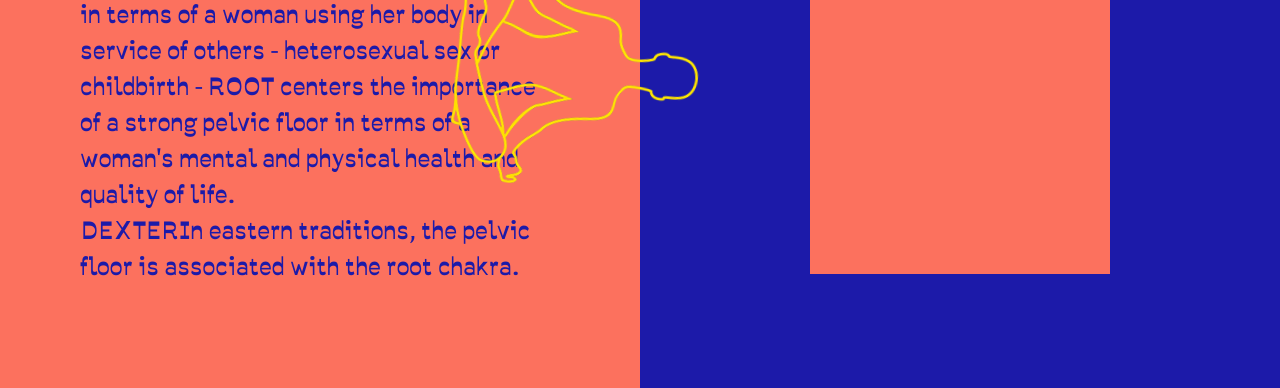
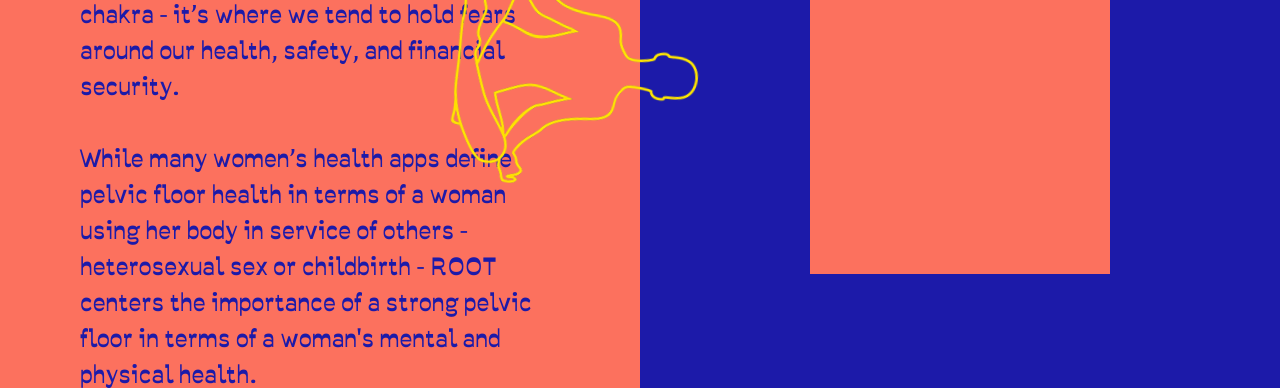
Before and after one commit to aylorbrown/pelvic-health, a plain HTML site: page index.html in a window 1280 px wide. Shown: the part 301-689 px from the top of the page. Drawn offline with Linux system fonts and the light colour scheme.

Commit message:
fixes text

```diff
--- a/index.html
+++ b/index.html
@@ -17,10 +17,9 @@
 
         <div class="left-sticky">
             <h1>ROOT</h1>
-            <p class="text">ROOT is a pelvic floor exercise app for people with vaginas. Tired of women's health apps that defines pelvic floor health in terms of a woman using her body in service of others - heterosexual sex or childbirth - ROOT centers the importance of a strong pelvic floor in terms of a woman's mental and physical health and quality of life.
-            <br>
-            DEXTERIn eastern traditions, the pelvic floor is associated with the root chakra.
-            </p>
+            <p class="text">ROOT is a pelvic floor exercise app for people with vaginas. In eastern traditions, the pelvic floor is associated with the root chakra - it’s where we tend to hold fears around our health, safety, and financial security.
+            <br><br>
+            While many women’s health apps define pelvic floor health in terms of a woman using her body in service of others - heterosexual sex or childbirth -  ROOT centers the importance of a strong pelvic floor in terms of a woman's mental and physical health.</p>
             <a href="https://github.com/aylorbrown/root-frontend" class="repo">repo</a>
             <a href="https://aylorbrown.com" class="author">author</a>
         </div>
```
